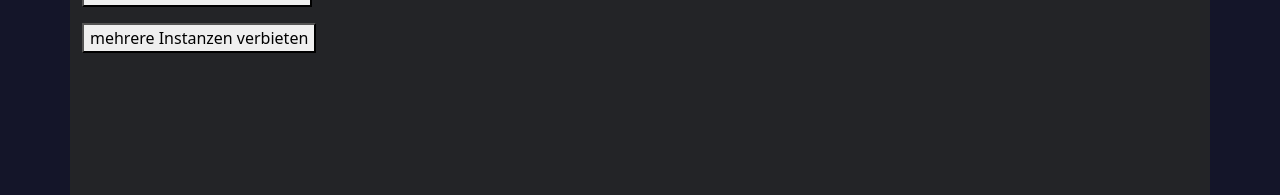
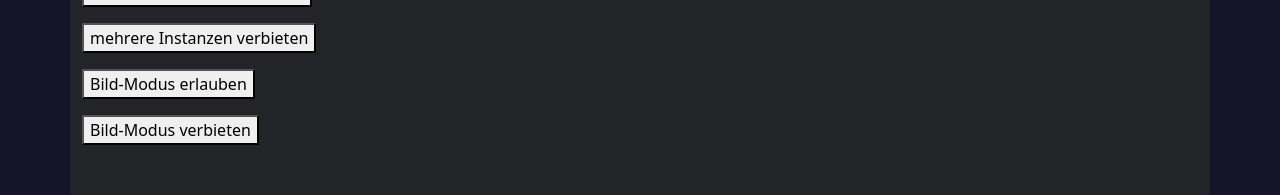
Before and after one commit to askeron/clafeed, a Vue app in the folder frontend/: page /debug in a window 1280 px wide. Shown: the part 161-356 px from the top of the page. Built offline with nearby package versions, Linux system fonts and the light colour scheme; what @kyvg/vue3-notification would draw is missing.

Commit message:
move picture mode behind debug flag

```diff
--- a/frontend/src/views/Debug.vue
+++ b/frontend/src/views/Debug.vue
@@ -11,6 +11,12 @@ const enableMultipleInstances = () => {
 }
 const disableMultipleInstances = () => {
   localStorage.removeItem("allowMultipleInstaces")
+}
+const enablePictureMode = () => {
+  localStorage.setItem("allowPictureMode","true")
+}
+const disablePictureMode = () => {
+  localStorage.removeItem("allowPictureMode")
 }
 </script>
 
@@ -28,6 +34,12 @@ const disableMultipleInstances = () => {
     <p>
       <button @click.prevent="disableMultipleInstances()">mehrere Instanzen verbieten</button>
     </p>
+    <p>
+      <button @click.prevent="enablePictureMode()">Bild-Modus erlauben</button>
+    </p>
+    <p>
+      <button @click.prevent="disablePictureMode()">Bild-Modus verbieten</button>
+    </p>
   </div>
 </template>
 
--- a/frontend/src/views/TeacherRoom.vue
+++ b/frontend/src/views/TeacherRoom.vue
@@ -125,6 +125,11 @@ watch(modeDatas, (currentValue, oldValue) => {
   updateModeData()
 })
 
+const modeDisplayNames = ['Inaktiv','Quiz','Interaktion']
+if (localStorage.getItem("allowPictureMode")) {
+  modeDisplayNames.push('Bild')
+}
+
 </script>
 
 <template>
@@ -136,7 +141,7 @@ watch(modeDatas, (currentValue, oldValue) => {
     </div>
     <TabsWithSlots :displayNames="['Aktivität','Verwaltung']">
       <template v-slot:content1>
-        <DropdownWithSlots :displayNames="['Inaktiv','Quiz','Interaktion','Bild']" v-model="modeIndex">
+        <DropdownWithSlots :displayNames="modeDisplayNames" v-model="modeIndex">
           <template v-slot:content1>
             <div>
             </div>
```
